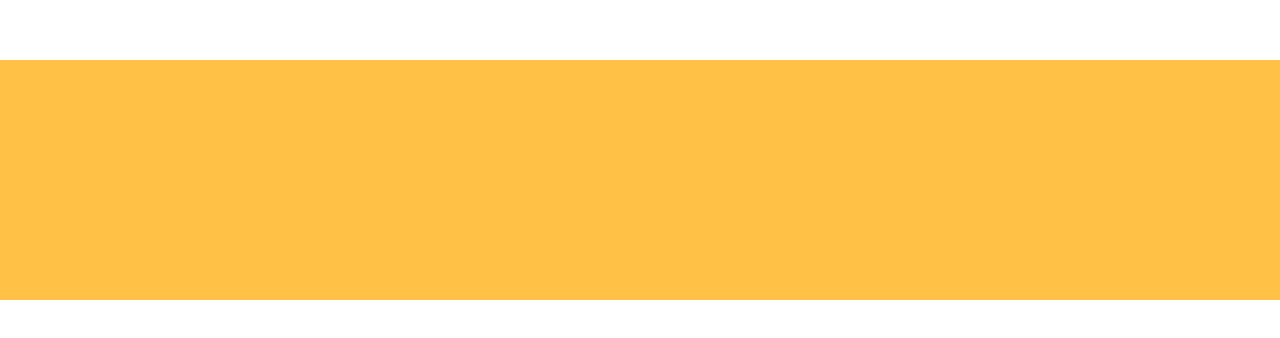
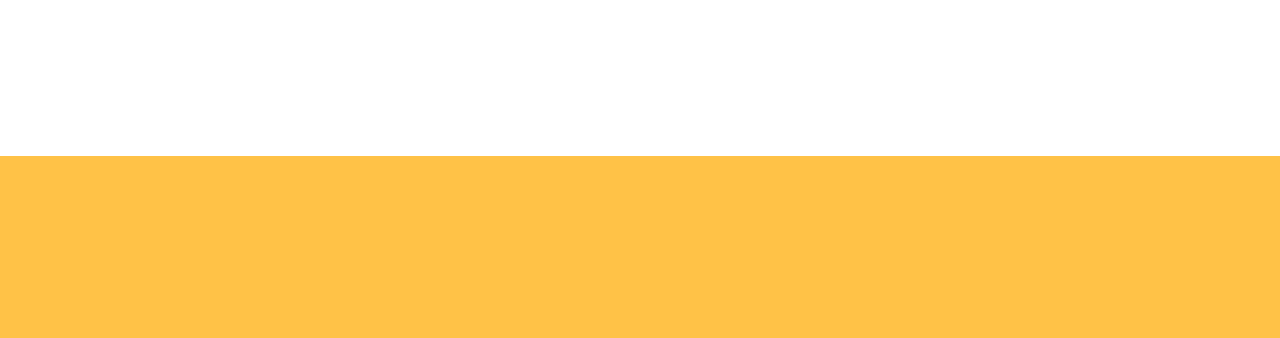
Before and after one commit to Sehar-Eman/Assignment3-vp, a plain HTML site: page index.html in a window 1280 px wide. Shown: the part 4273-4611 px from the top of the page. Before the commit the page ends 4573 px from the top, so only its background shows below. Drawn offline with nearby package versions, Linux system fonts and the light colour scheme.

Commit message:
commit51

```diff
--- a/index.html
+++ b/index.html
@@ -146,3 +146,4 @@
             <section class="certo-about-section py-5"></section>
             <section class="certo-about-section py-5"></section>
             <section class="certo-about-section py-5"></section>
+            <section class="certo-about-section py-5"></section>
```
